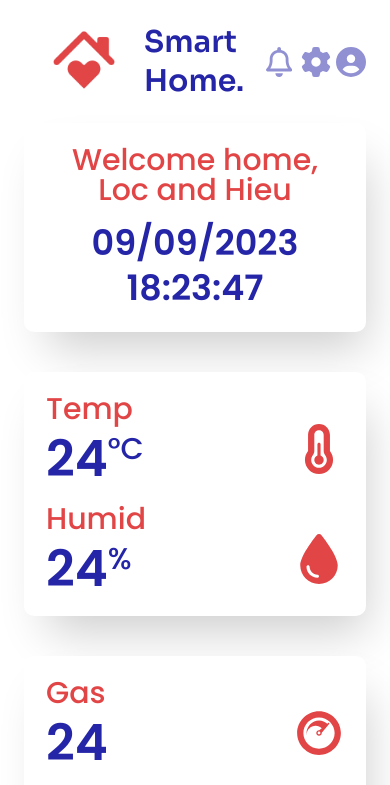
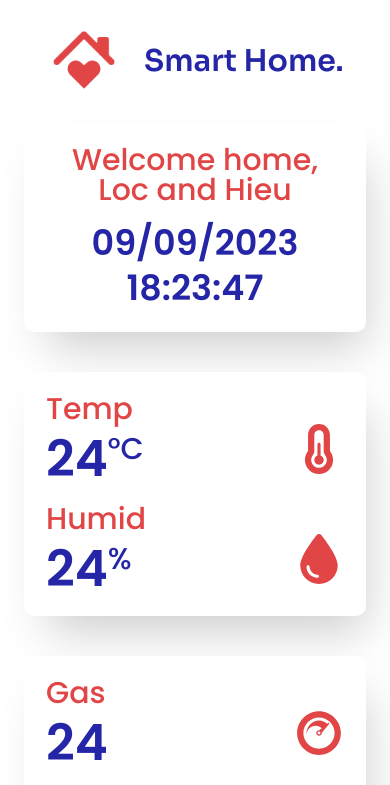
Before and after one commit to ManhLoc/Smart_Home, a plain HTML site: page index.html in a window 390 px wide. Shown: the top 785 px of the page. Drawn offline with Linux system fonts and the light colour scheme; no server answers.

Commit message:
fix responsive header

```diff
--- a/assets/css/responsive.css
+++ b/assets/css/responsive.css
@@ -26,6 +26,10 @@
 
 /* Mobile */
 @media screen and (max-width: 767.98px) {
+    .header-left {
+        justify-content: space-between;
+    }
+
     .logo {
         width: 120px;
         height: 120px;
@@ -40,7 +44,7 @@
     }
 
     .header-right {
-        column-gap: 5px;
+        display: none;
     }
 
     .welcome {
```
